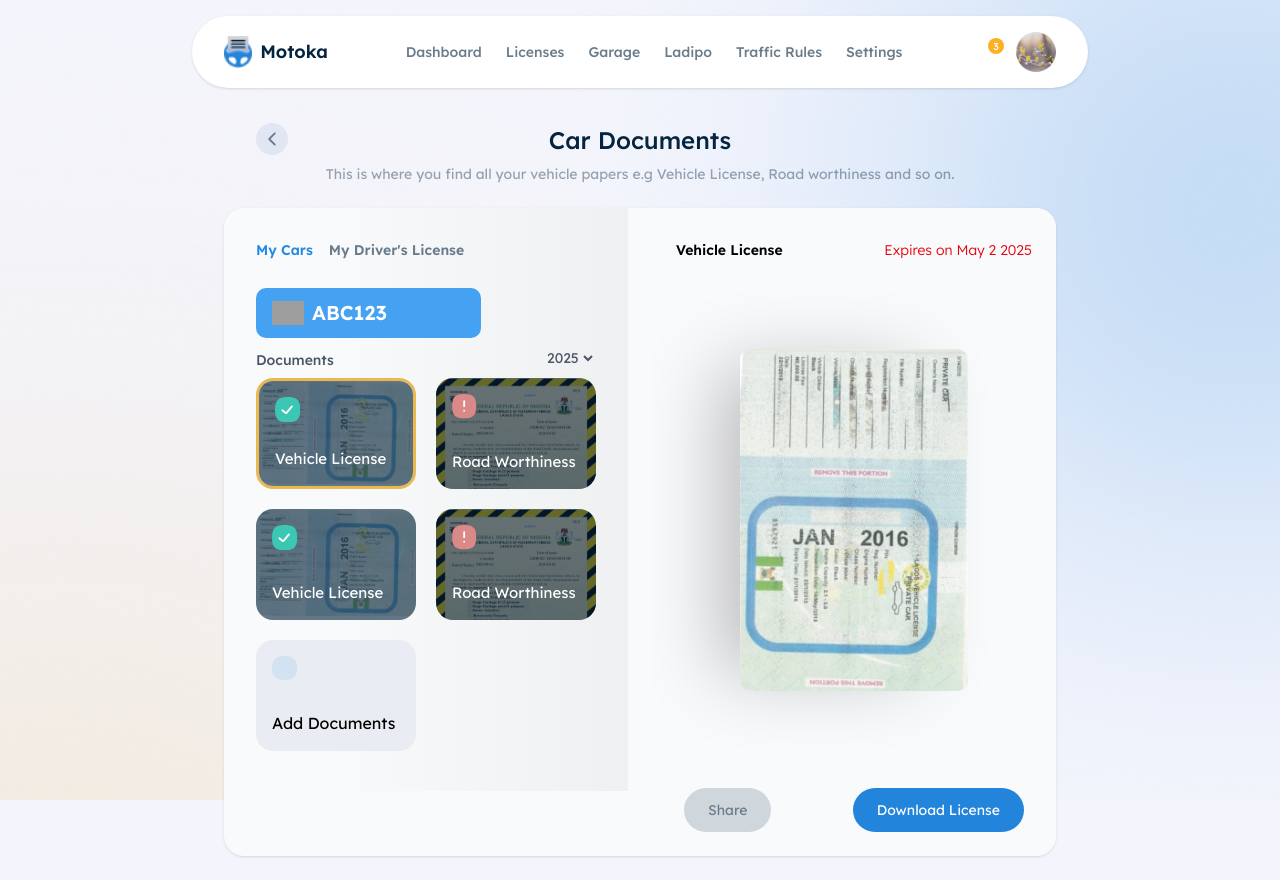
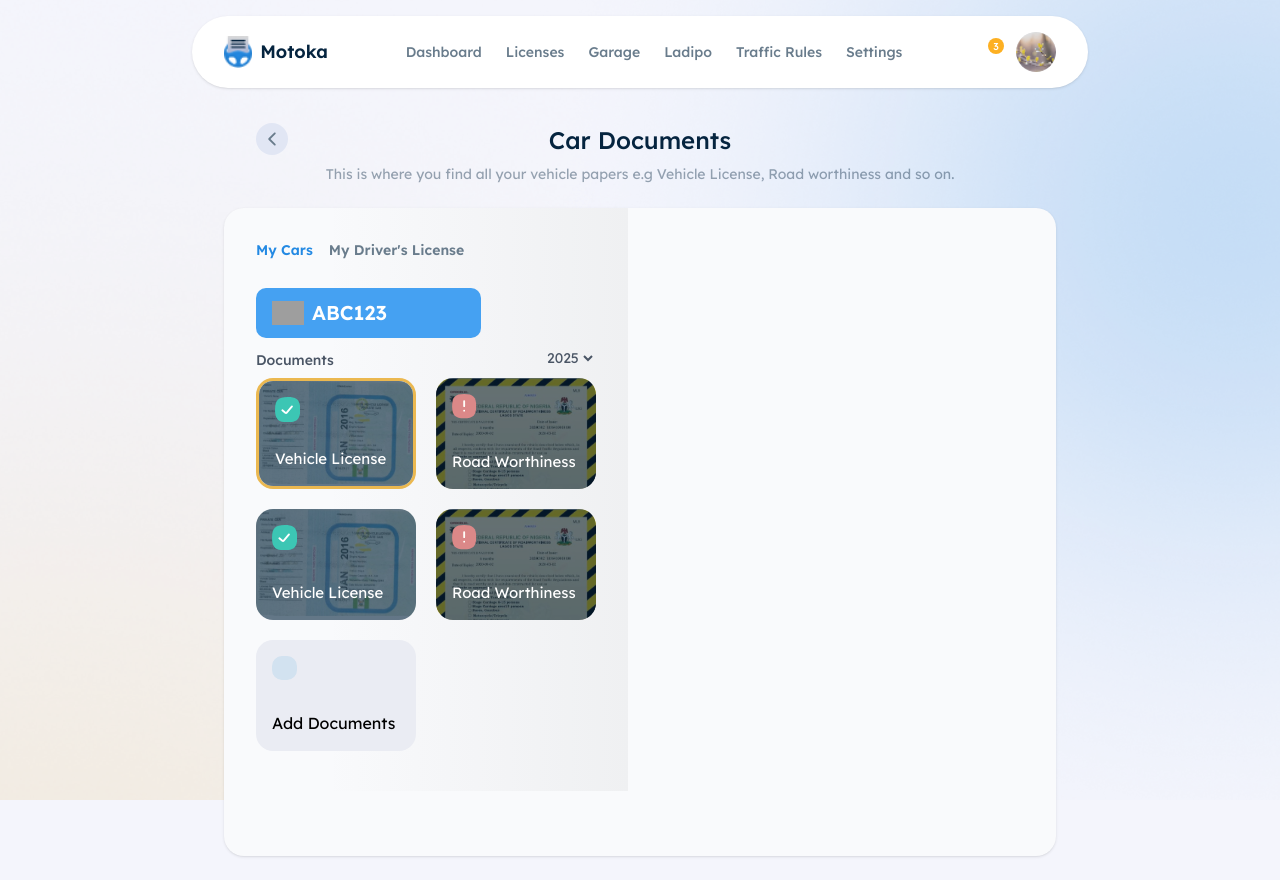
Before and after one commit to aderogbasamuel/motokademo, a React (Vite) app: page /dashboard/car-documents in a window 1280 px wide. Built offline with nearby package versions, Linux system fonts and the light colour scheme; grey boxes are pictures that could not be loaded; some icons are missing.

Commit message:
fix: Set initial state of showsidebar to true for improved layout visibility

```diff
--- a/src/pages/CarDocuments.jsx
+++ b/src/pages/CarDocuments.jsx
@@ -10,7 +10,7 @@ import userData from "../data/data";
 function CarDocuments() {
   const [selectedDocument, setSelectedDocument] = useState("VehicleLicense");
   const [docType, setDocType] = useState("MyCar");
-  const [showsidebar, setShowsidebar] = useState(false);
+  const [showsidebar, setShowsidebar] = useState(true);
   console.log(showsidebar)
   const onMyCarClick=()=> setDocType("MyCar");
   const onDriverLicenseClick=()=> setDocType("DriversLicense");
```
